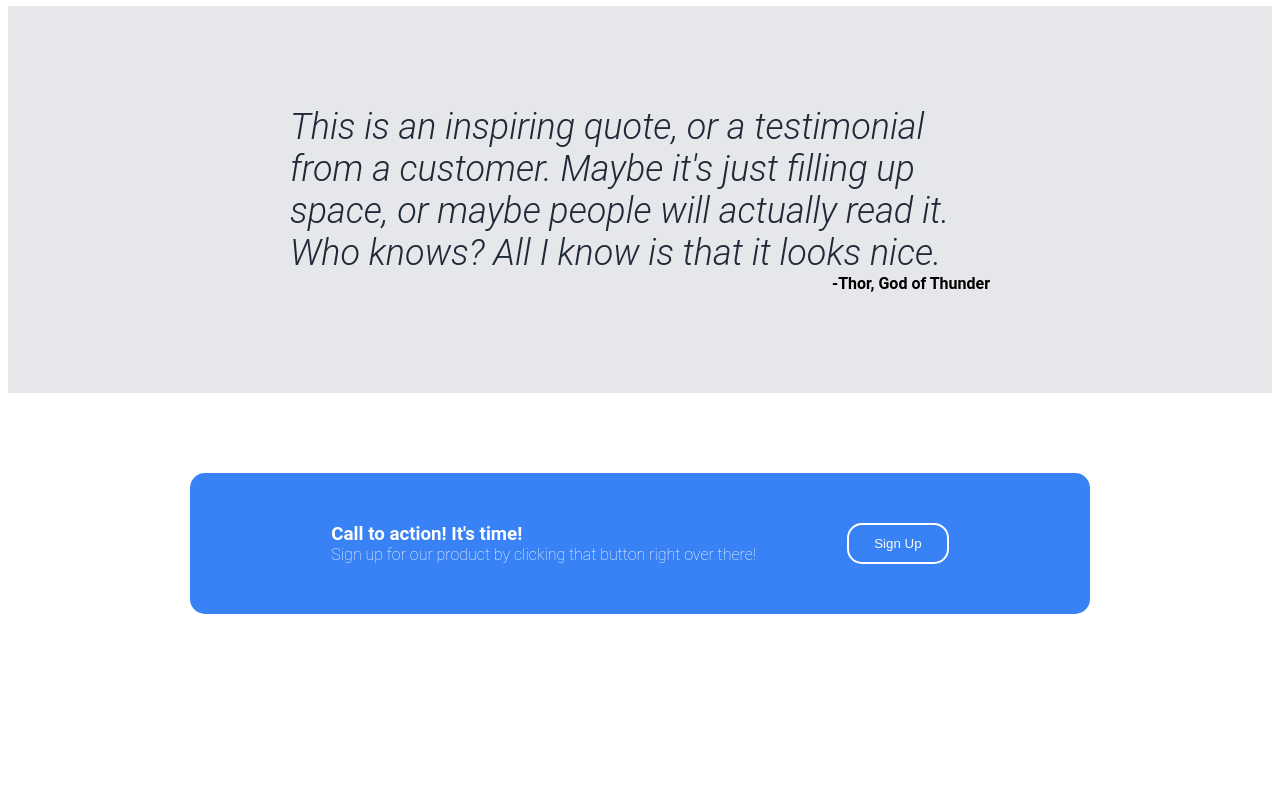
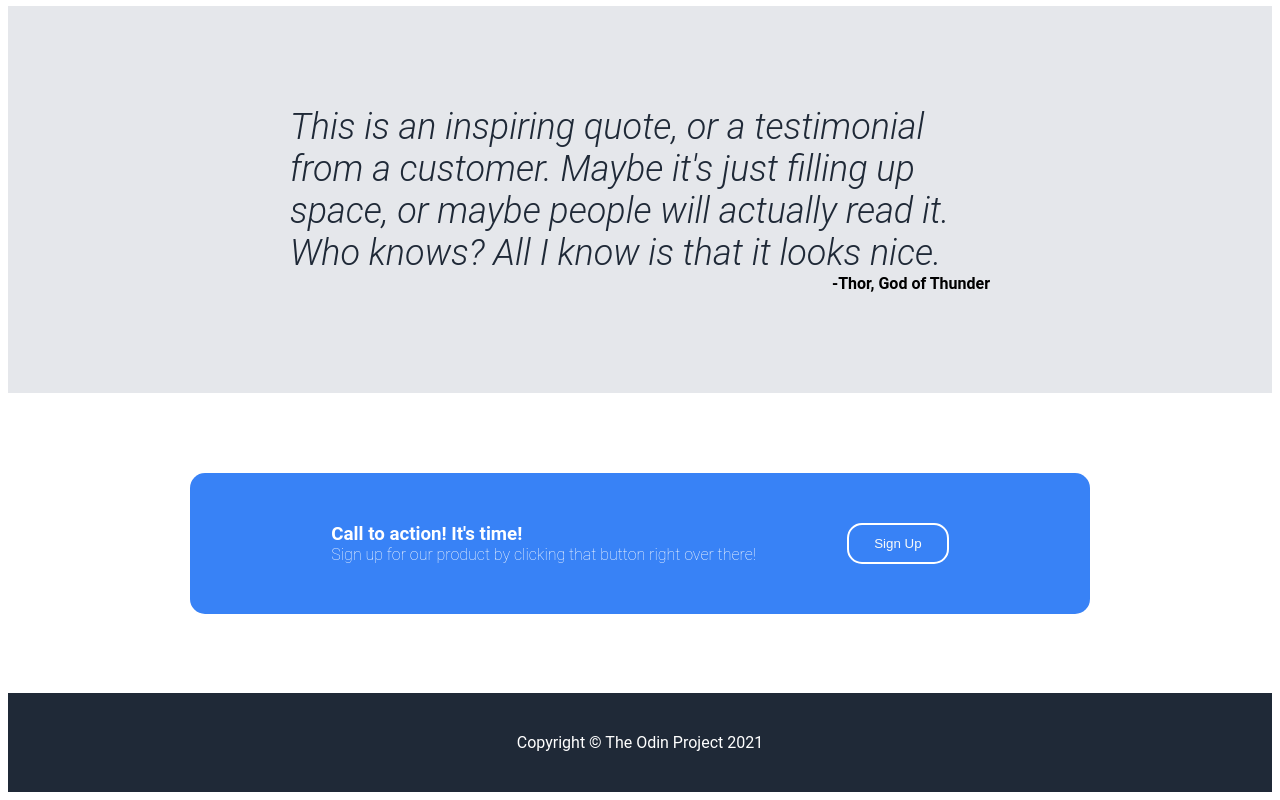
Before and after one commit to Jennyznz/landing-page, a plain HTML site: page index.html in a window 1280 px wide. Shown: the part 902-1702 px from the top of the page. Before the commit the page ends 1603 px from the top, so only its background shows below. Drawn offline with Linux system fonts and the light colour scheme.

Commit message:
Added and Formatted Footer

```diff
--- a/index.html
+++ b/index.html
@@ -72,6 +72,11 @@
                 <button>Sign Up</button>
             </div>
         </div>
+
+        <div class="footer">
+            <span>Copyright &#169 The Odin Project 2021 </span>
+        </div>
+
     </div>
 </body>
 </html>
--- a/styles.css
+++ b/styles.css
@@ -180,3 +180,13 @@ h2 {
     border-radius: 15px;
     border: 2px solid white;
 }
+
+.footer {
+    background-color: #1F2937;
+    color: white;
+    display: flex;
+    flex-direction: row;
+    justify-content: center;
+    align-items: center;
+    padding: 40px 0px;
+}
```
